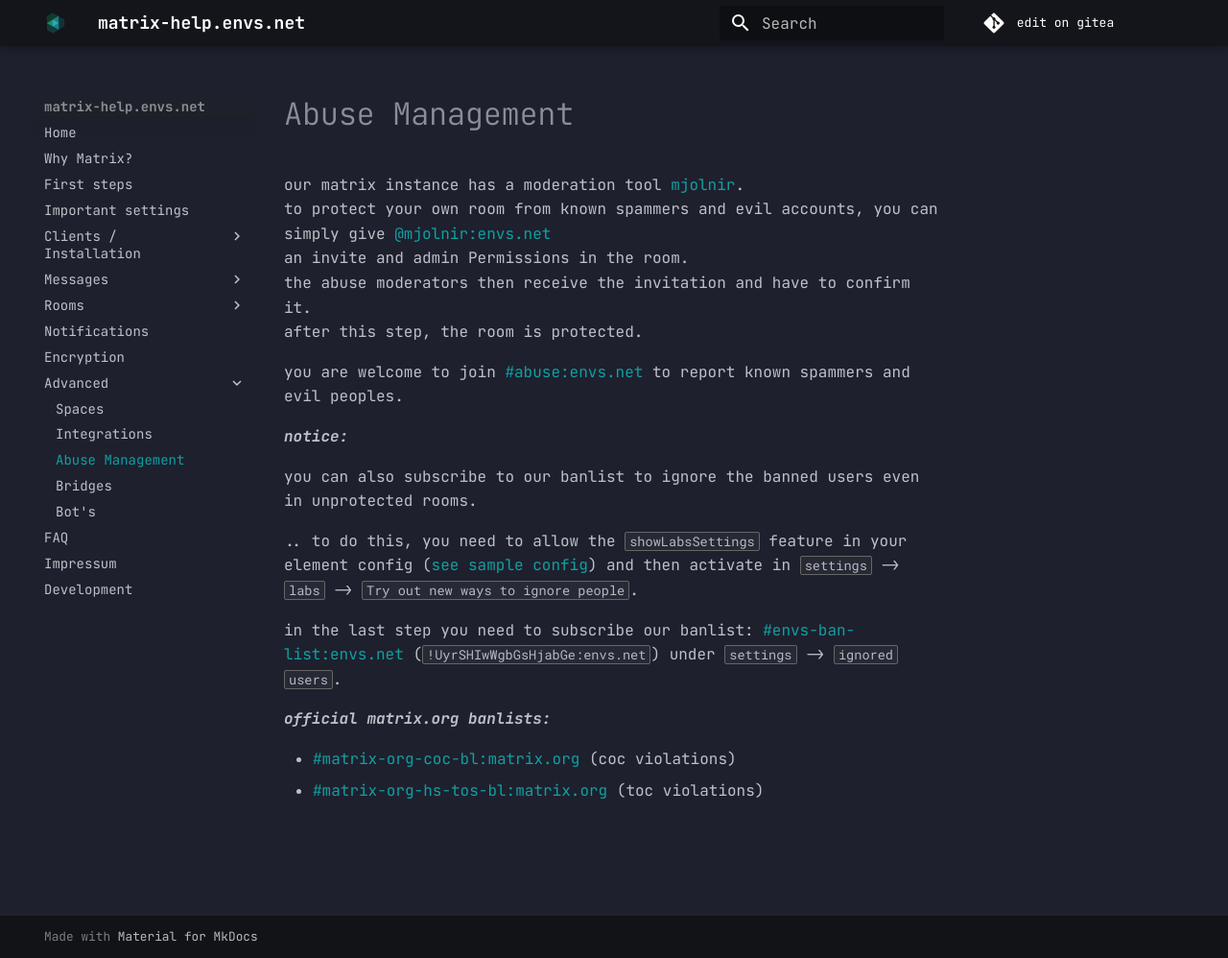
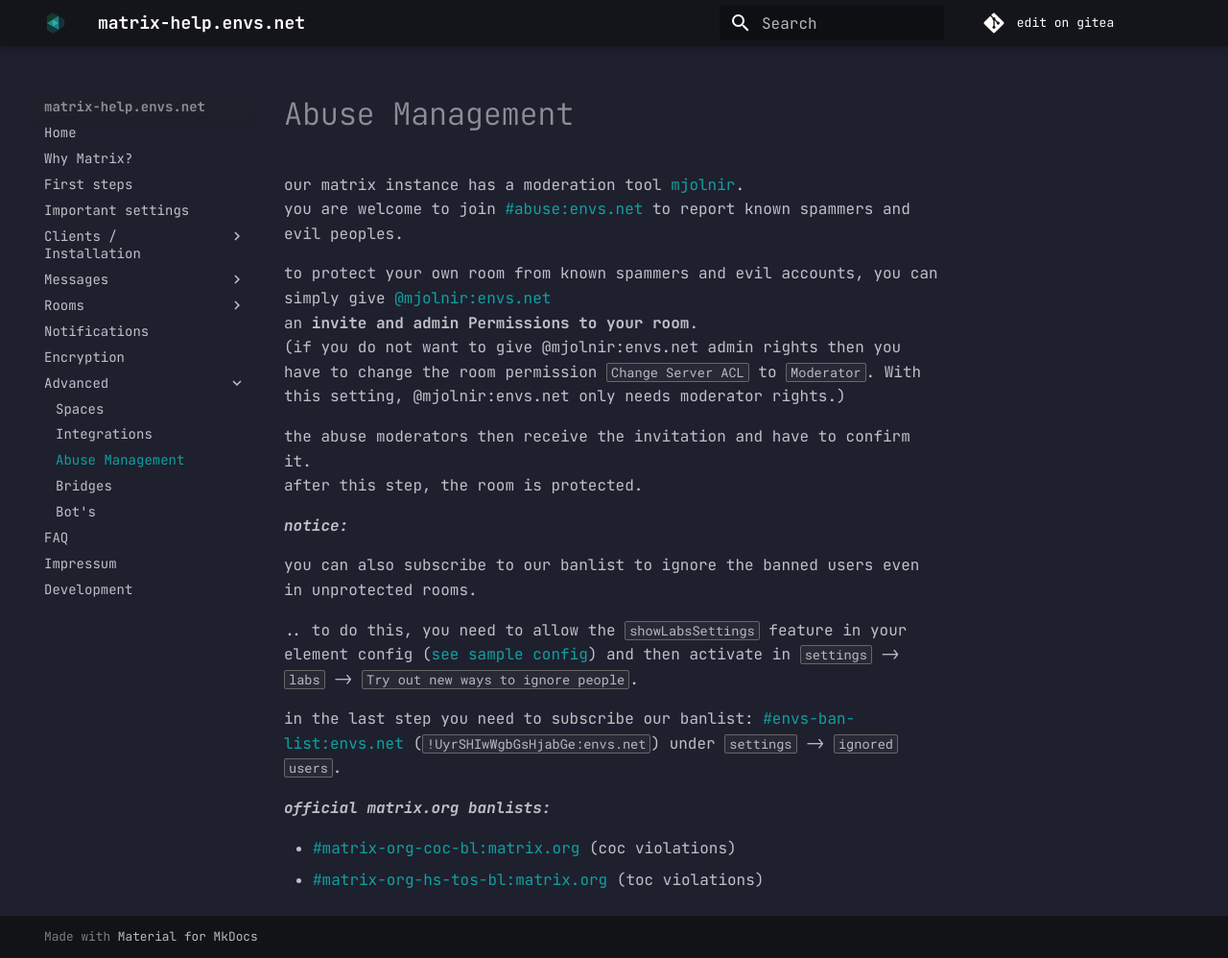
Before and after one commit to envs-net/matrix-doc, an MkDocs documentation site: the page built from docs/advanced/abuse_management.md, in a window 1280 px wide and 998 px high. Shown: the whole window at 96% size. Built offline with MkDocs 1.6.1 and Material for MkDocs 9.7.7, drawn with Linux system fonts in a browser that asks for light colours.

Commit message:
update advanced/abuse_management.md

```diff
--- a/docs/advanced/abuse_management.md
+++ b/docs/advanced/abuse_management.md
@@ -6,12 +6,14 @@ date: 2021-08-03T20:30:00+02:00
 # Abuse Management
 
 our matrix instance has a moderation tool [mjolnir](https://github.com/matrix-org/mjolnir).
+you are welcome to join [#abuse:envs.net](https://matrix.to/#/#abuse:envs.net) to report known spammers and evil peoples.
+
 to protect your own room from known spammers and evil accounts, you can simply give [@mjolnir:envs.net](https://matrix.to/#/@mjolnir:envs.net)
-an invite and admin Permissions in the room.
+an **invite and admin Permissions to your room**.
+(if you do not want to give @mjolnir:envs.net admin rights then you have to change the room permission `Change Server ACL` to `Moderator`. With this setting, @mjolnir:envs.net only needs moderator rights.)
+
 the abuse moderators then receive the invitation and have to confirm it.
 after this step, the room is protected.
-
-you are welcome to join [#abuse:envs.net](https://matrix.to/#/#abuse:envs.net) to report known spammers and evil peoples.
 
 ***notice:***
 
```
